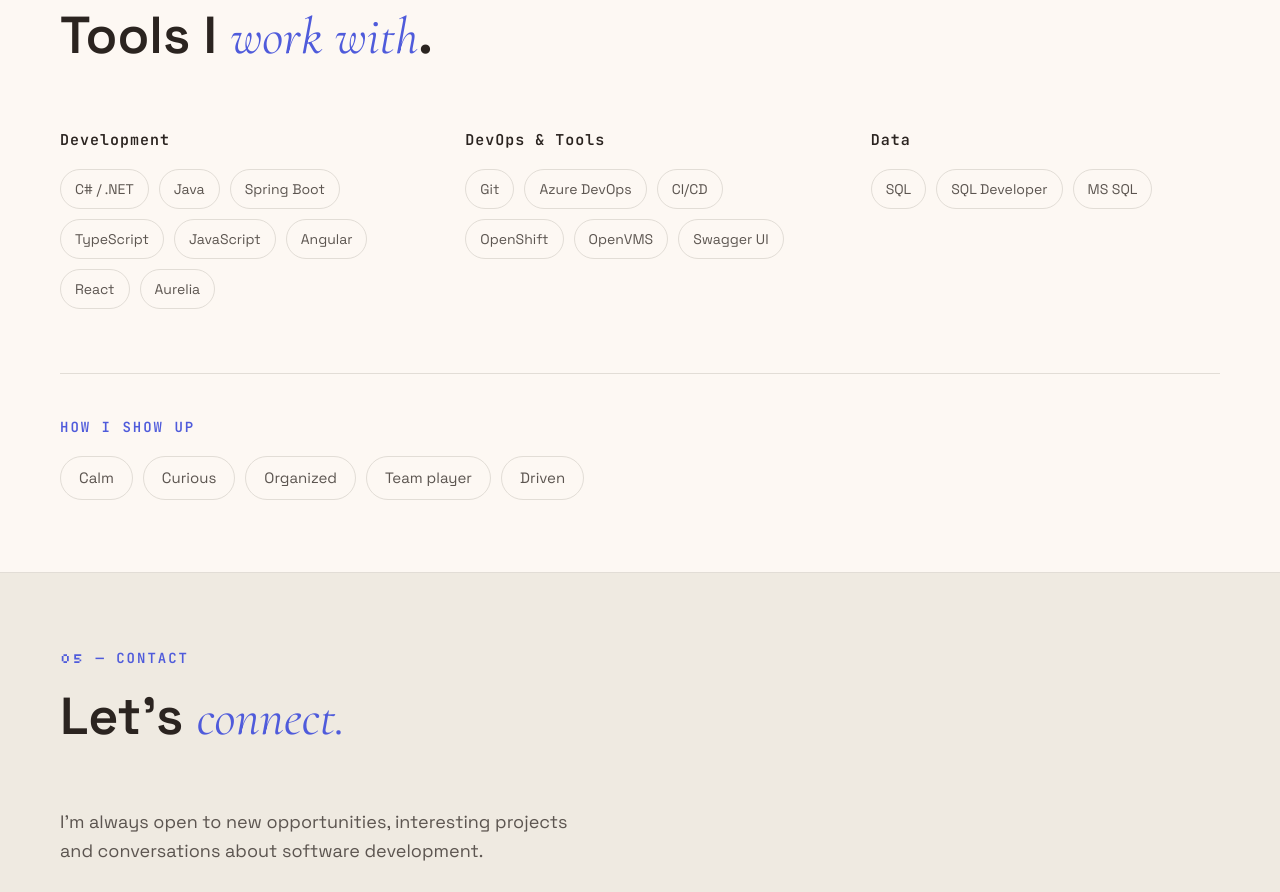
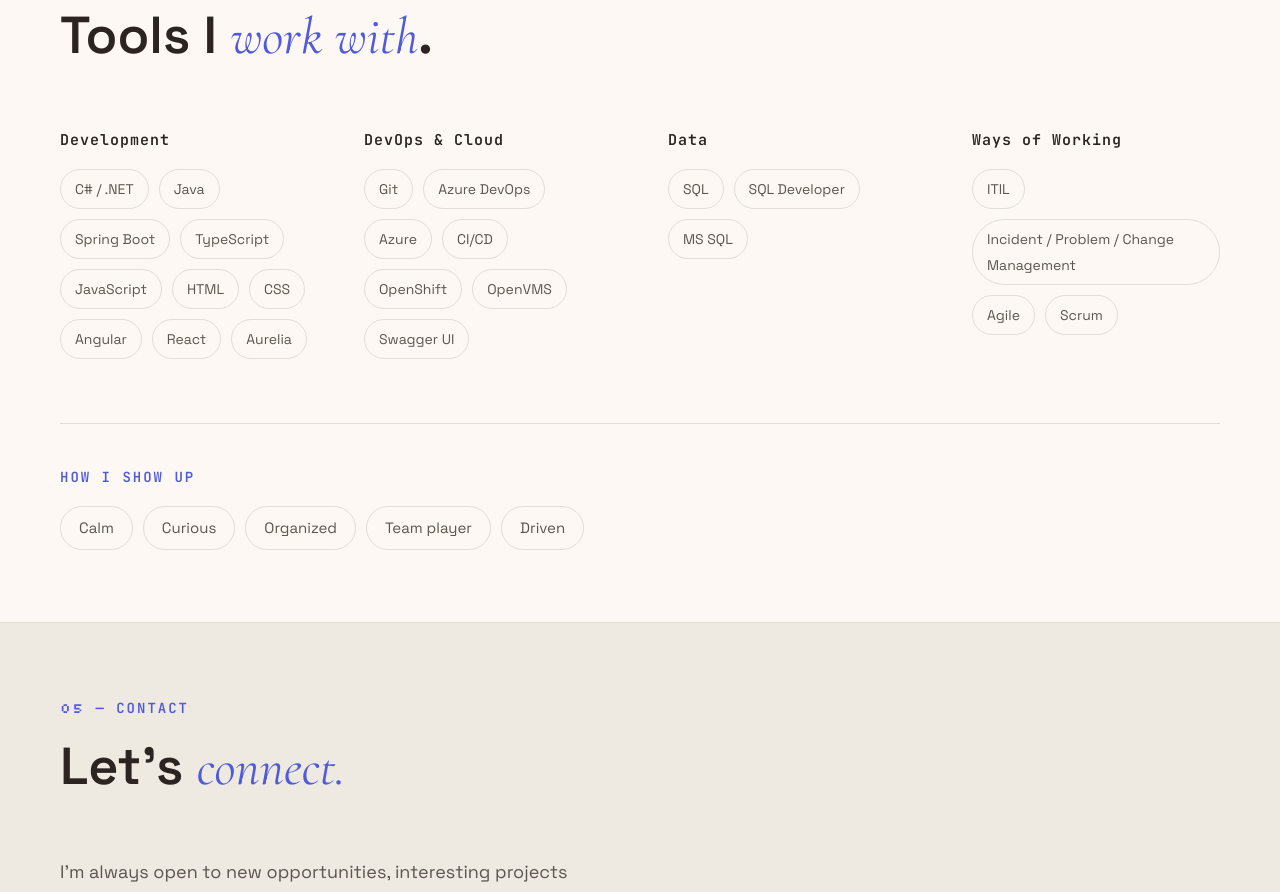
Before and after one commit to nikoradic/portfolio, a React (Vite) app: page / in a window 1280 px wide. Shown: the part 3000-3892 px from the top of the page. Built offline with nearby package versions, Linux system fonts and the light colour scheme.

Commit message:
Expand skills and ways of working

```diff
--- a/src/App.css
+++ b/src/App.css
@@ -498,7 +498,7 @@
 .skills-grid {
   width: 100%;
   display: grid;
-  grid-template-columns: repeat(3, 1fr);
+  grid-template-columns: repeat(4, 1fr);
   gap: 56px;
 }
 
@@ -781,7 +781,7 @@
   }
 
   .skills-grid {
-    grid-template-columns: 1fr;
+    grid-template-columns: repeat(2, 1fr);
   }
 
   .section-heading {
--- a/src/App.tsx
+++ b/src/App.tsx
@@ -250,16 +250,19 @@
                 <li className="skill-tag">Spring Boot</li>
                 <li className="skill-tag">TypeScript</li>
                 <li className="skill-tag">JavaScript</li>
+                <li className="skill-tag">HTML</li>
+                <li className="skill-tag">CSS</li>
                 <li className="skill-tag">Angular</li>
                 <li className="skill-tag">React</li>
                 <li className="skill-tag">Aurelia</li>
               </ul>
             </div>
             <div className="skills-group">
-              <h4 className="subheading">DevOps &amp; Tools</h4>
+              <h4 className="subheading">DevOps &amp; Cloud</h4>
               <ul className="skills-tags">
                 <li className="skill-tag">Git</li>
                 <li className="skill-tag">Azure DevOps</li>
+                <li className="skill-tag">Azure</li>
                 <li className="skill-tag">CI/CD</li>
                 <li className="skill-tag">OpenShift</li>
                 <li className="skill-tag">OpenVMS</li>
@@ -272,6 +275,15 @@
                 <li className="skill-tag">SQL</li>
                 <li className="skill-tag">SQL Developer</li>
                 <li className="skill-tag">MS SQL</li>
+              </ul>
+            </div>
+            <div className="skills-group">
+              <h4 className="subheading">Ways of Working</h4>
+              <ul className="skills-tags">
+                <li className="skill-tag">ITIL</li>
+                <li className="skill-tag">Incident / Problem / Change Management</li>
+                <li className="skill-tag">Agile</li>
+                <li className="skill-tag">Scrum</li>
               </ul>
             </div>
           </div>
```
